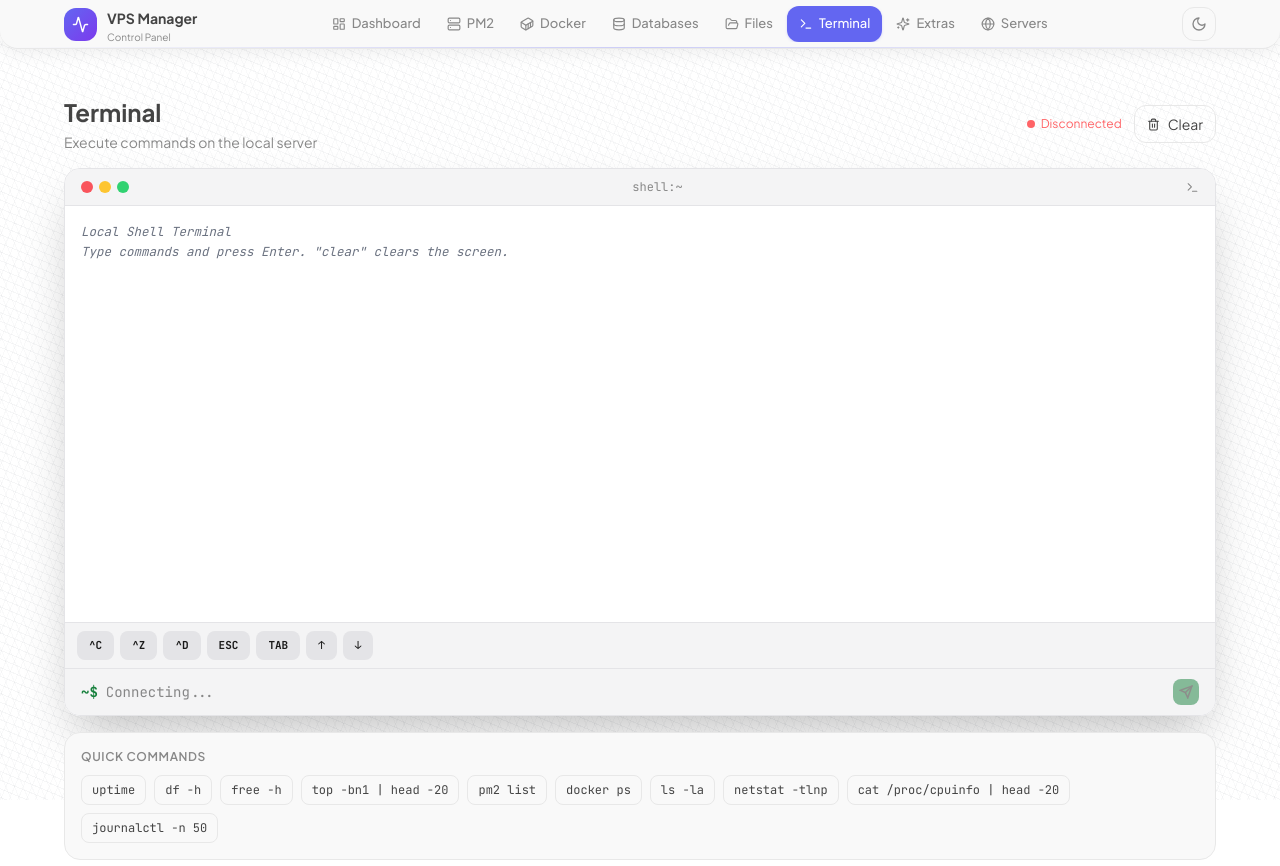
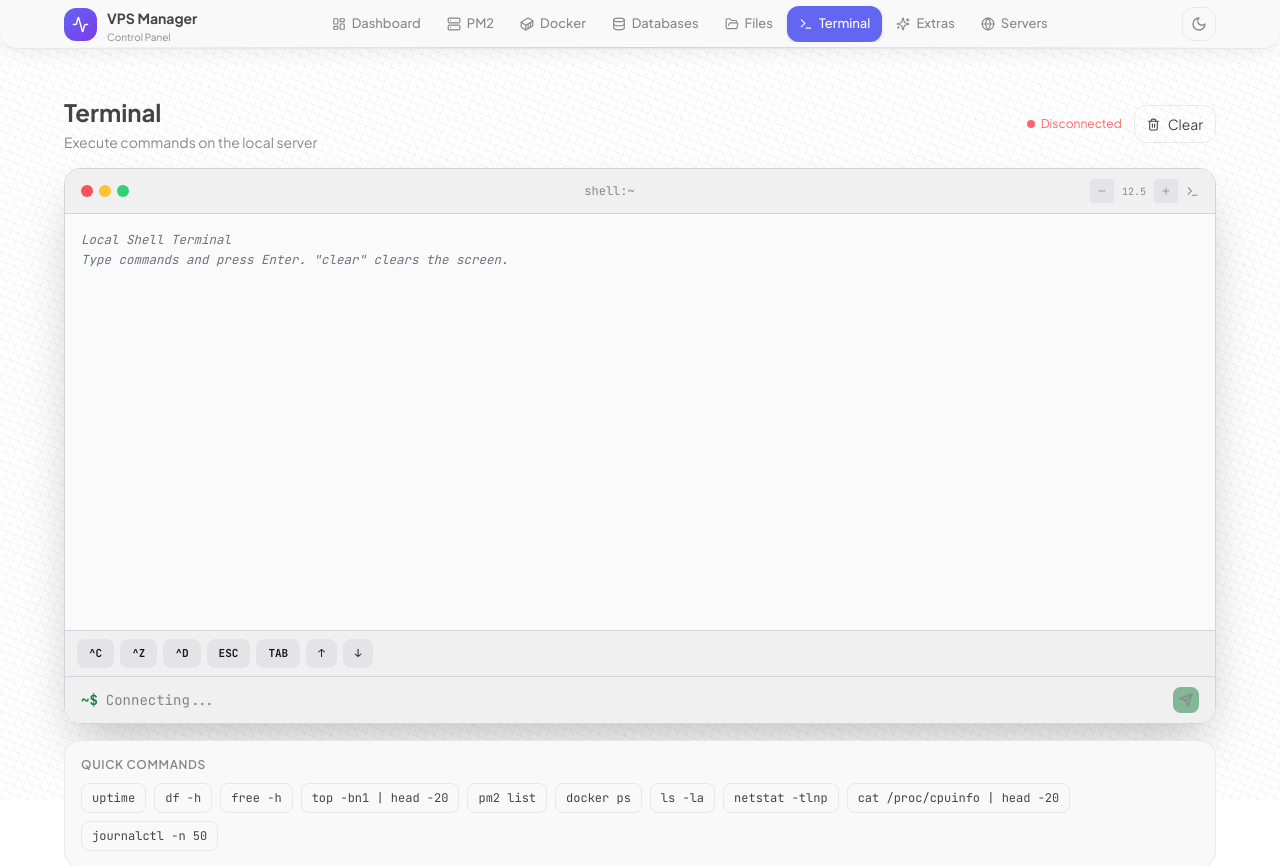
Before and after one commit to mauricegift/vps-manager, a React (Vite) app: page /terminal in a window 1280 px wide. Shown: the top 866 px of the page. Built offline with nearby package versions, Linux system fonts and the light colour scheme; no server answers; what ansi-to-html would draw is missing.

Commit message:
fix: terminal escape seq + font size, PM2 remote installed, DB delete

```diff
--- a/src/pages/Terminal.tsx
+++ b/src/pages/Terminal.tsx
@@ -1,6 +1,6 @@
 import { useState, useRef, useEffect, useCallback } from "react";
 import { io, Socket } from "socket.io-client";
-import { TerminalIcon, Trash2 } from "lucide-react";
+import { TerminalIcon, Trash2, Minus, Plus } from "lucide-react";
 import AnsiText from "@/components/ui/AnsiText";
 import { useRemoteServer } from "@/context/RemoteServerContext";
 import { useTheme } from "@/context/ThemeContext";
@@ -21,14 +21,14 @@ const DARK_THEME = {
 };
 
 const LIGHT_THEME = {
-  bg: "#ffffff",
-  inputBar: "#f4f4f5",
+  bg: "#fafafa",
+  inputBar: "#f0f0f0",
   text: "#1a1a1a",
   muted: "#888888",
   prompt: "#16803c",
   error: "#dc2626",
   system: "#6b7280",
-  border: "#e4e4e7",
+  border: "#d4d4d8",
   btn: "#e4e4e7",
   btnHover: "#d4d4d8",
 };
@@ -43,6 +43,10 @@ const CTRL_KEYS = [
   { label: "↓", title: "Next command", raw: "__HIST_DOWN__" },
 ];
 
+const MIN_FONT = 9;
+const MAX_FONT = 22;
+const DEFAULT_FONT = 12.5;
+
 export default function TerminalPage() {
   const { activeServer } = useRemoteServer();
   const { theme } = useTheme();
@@ -55,6 +59,7 @@ export default function TerminalPage() {
   const [cwd, setCwd] = useState("~");
   const [history, setHistory] = useState<string[]>([]);
   const [histIdx, setHistIdx] = useState(-1);
+  const [fontSize, setFontSize] = useState(DEFAULT_FONT);
   const outputRef = useRef<HTMLDivElement>(null);
   const inputRef = useRef<HTMLInputElement>(null);
   const socketRef = useRef<Socket | null>(null);
@@ -105,7 +110,9 @@ export default function TerminalPage() {
     if (!input.trim() || !s || !connected) return;
     const cmd = input.trim();
     if (cmd === "clear") { setLines([]); setInput(""); return; }
-    addLine("input", `${cwd}$ ${cmd}`);
+    if (!activeServer) {
+      addLine("input", `${cwd}$ ${cmd}`);
+    }
     s.emit("command", cmd);
     setHistory(h => [cmd, ...h.slice(0, 99)]);
     setHistIdx(-1);
@@ -182,7 +189,7 @@ export default function TerminalPage() {
         </div>
       </div>
 
-      {/* Terminal window — always Monokai dark */}
+      {/* Terminal window */}
       <div className="rounded-2xl overflow-hidden shadow-2xl" style={{ border: `1px solid ${MONOKAI.border}` }}>
 
         {/* Chrome bar */}
@@ -196,15 +203,41 @@ export default function TerminalPage() {
           <div className="flex-1 text-center text-xs font-mono truncate" style={{ color: MONOKAI.muted }}>
             {chromeTitle}
           </div>
-          <TerminalIcon size={13} style={{ color: MONOKAI.muted }} />
+          {/* Font size controls */}
+          <div className="flex items-center gap-1 shrink-0">
+            <button
+              onClick={() => setFontSize(f => Math.max(MIN_FONT, +(f - 1).toFixed(1)))}
+              className="w-6 h-6 flex items-center justify-center rounded transition-colors"
+              style={{ background: MONOKAI.btn, color: MONOKAI.muted }}
+              onMouseEnter={e => (e.currentTarget.style.background = MONOKAI.btnHover)}
+              onMouseLeave={e => (e.currentTarget.style.background = MONOKAI.btn)}
+              title="Decrease font size"
+            >
+              <Minus size={10} />
+            </button>
+            <span className="text-[10px] font-mono w-8 text-center" style={{ color: MONOKAI.muted }}>
+              {fontSize}
+            </span>
+            <button
+              onClick={() => setFontSize(f => Math.min(MAX_FONT, +(f + 1).toFixed(1)))}
+              className="w-6 h-6 flex items-center justify-center rounded transition-colors"
+              style={{ background: MONOKAI.btn, color: MONOKAI.muted }}
+              onMouseEnter={e => (e.currentTarget.style.background = MONOKAI.btnHover)}
+              onMouseLeave={e => (e.currentTarget.style.background = MONOKAI.btn)}
+              title="Increase font size"
+            >
+              <Plus size={10} />
+            </button>
+            <TerminalIcon size={13} style={{ color: MONOKAI.muted, marginLeft: 4 }} />
+          </div>
         </div>
 
         {/* Output */}
         <div
           ref={outputRef}
           onClick={() => inputRef.current?.focus()}
-          className="h-[52vh] min-h-[260px] overflow-y-auto p-4 font-mono text-[12.5px] leading-relaxed cursor-text"
-          style={{ background: MONOKAI.bg, color: MONOKAI.text }}
+          className="h-[52vh] min-h-[260px] overflow-y-auto p-4 font-mono leading-relaxed cursor-text"
+          style={{ background: MONOKAI.bg, color: MONOKAI.text, fontSize: `${fontSize}px` }}
         >
           {lines.map((line, i) => {
             if (line.type === "system") {
@@ -263,7 +296,7 @@ export default function TerminalPage() {
           style={{ background: MONOKAI.inputBar, borderColor: MONOKAI.border }}
         >
           <span className="font-mono text-sm shrink-0 font-bold" style={{ color: MONOKAI.prompt }}>
-            {cwd}$
+            {activeServer ? `${activeServer.username}@${activeServer.ip}` : cwd}$
           </span>
           <input
             ref={inputRef}
```
